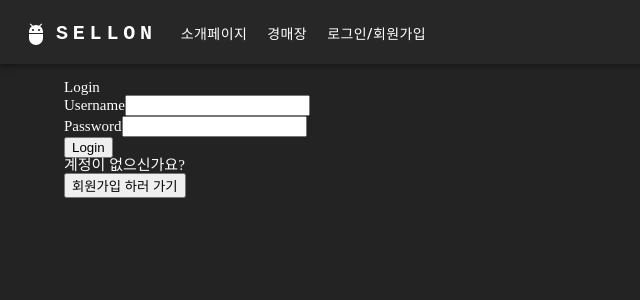
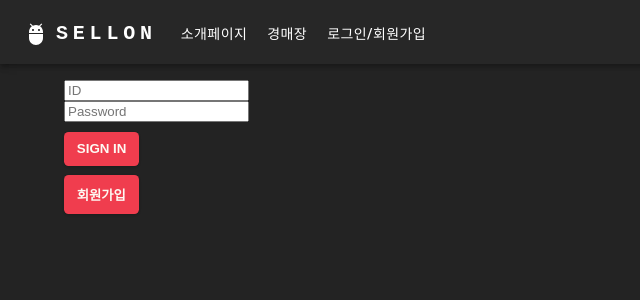
Before and after one commit to bunderLikeLion/sellon_frontend, a React (Create React App) app: page /login in a window 1280 px wide. Shown: the top 300 px of the page, without its empty margins (0-640 px from the left). Built offline with nearby package versions, Linux system fonts and the light colour scheme; no server answers.

Commit message:
feat:LoginUI생성

```diff
--- a/src/pages/Login/Login.js
+++ b/src/pages/Login/Login.js
@@ -1,3 +1,4 @@
+import * as React from 'react';
 import { useForm } from 'react-hook-form';
 import { Link, useNavigate } from 'react-router-dom';
 import loginValidation from 'validations/loginValidation';
@@ -6,6 +7,27 @@ import useLoginMutation from 'queries/auth/useLoginMutation';
 import WrapContainer from 'layouts/WrapContainer';
 import { useRecoilValue } from 'recoil';
 import { userAtom } from 'states';
+import styled from 'styled-components';
+
+const Button = styled.button`
+  max-width: 100%;
+  padding: 0.6rem 0.8rem;
+  color: rgb(253, 249, 243);
+  font-weight: 600;
+  text-transform: uppercase;
+  background: #f03d4e;
+  border: none;
+  border-radius: 0.35em;
+  outline: 0;
+  cursor: pointer;
+  margin-top: 0.6rem;
+  box-shadow: 0 1px 3px rgba(0, 0, 0, 0.1), 0 1px 2px rgba(0, 0, 0, 0.1);
+  transition: all 0.3s ease-out;
+  :hover {
+    background: rgb(200, 50, 70);
+    transform: translateY(-0.3rem);
+  }
+`;
 
 const Login = () => {
   const navigate = useNavigate();
@@ -27,28 +49,31 @@ const Login = () => {
 
   return (
     <WrapContainer>
-      <h1>Login</h1>
       <form onSubmit={handleSubmit(submit)}>
         <div>
-          <label>Username</label>
-          <input type="text" {...register('username')} />
+          {/*<label>ID</label>*/}
+          <input placeholder="ID" type="text" {...register('username')} />
           <div>{errors.username?.message}</div>
         </div>
         <div>
-          <label>Password</label>
-          <input type="password" {...register('password')} />
+          {/*<label>Password</label>*/}
+          <input
+            placeholder="Password"
+            type="password"
+            {...register('password')}
+          />
           <div>{errors.password?.message}</div>
         </div>
-        <button disabled={isSubmitting}>
+        <Button disabled={isSubmitting}>
           {isSubmitting && 'Submitting...'}
-          Login
-        </button>
+          Sign In
+        </Button>
         {errors.apiError && <div>{errors.apiError?.message}</div>}
       </form>
-      <p>계정이 없으신가요?</p>
       <Link to="/register">
-        <button>회원가입 하러 가기</button>
+        <Button>회원가입</Button>
       </Link>
+      {/*<p>계정이 없으신가요?</p>*/}
     </WrapContainer>
   );
 };
```
